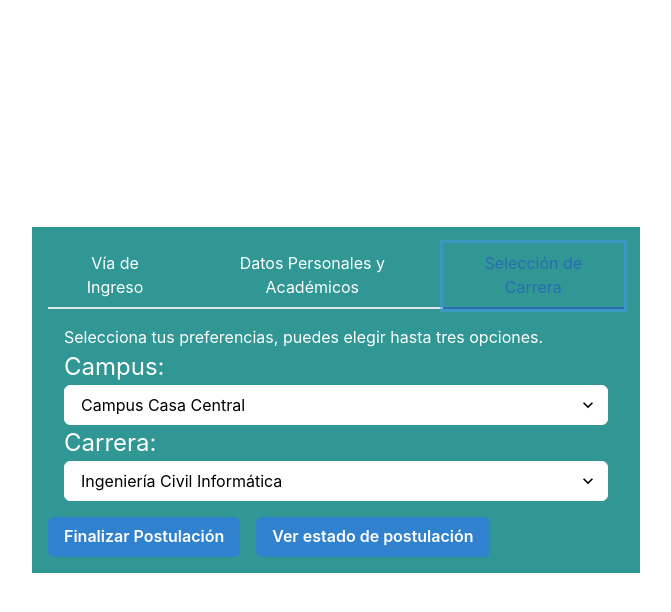
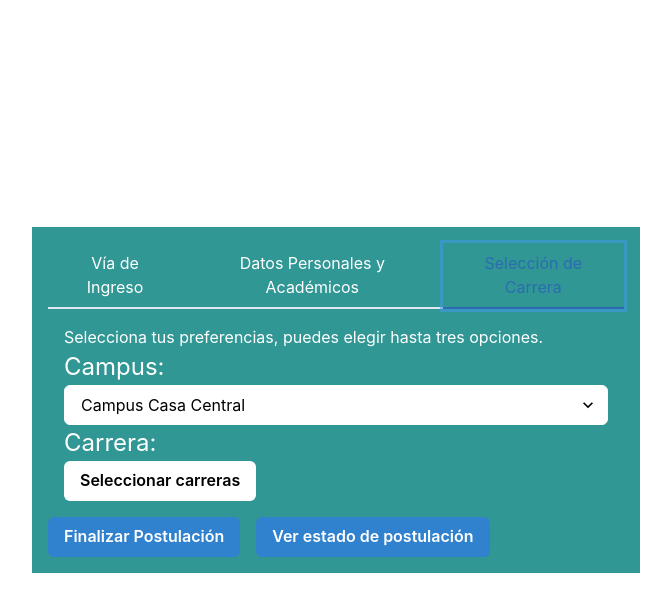
Before and after one commit to Pipe-Cruz/Entrega-2-Proyecto-INF322, a Next.js app: page /postulacion in a window 1280 px wide. Both pictures are taken after a click on the tab "Selección de Carrera". Shown: the top 612 px of the page, without its empty margins (304-975 px from the left). Built offline with nearby package versions, Linux system fonts and the light colour scheme.

Commit message:
Changes postulacion.js

```diff
--- a/pages/postulacion.js
+++ b/pages/postulacion.js
@@ -9,6 +9,18 @@ import { Stack } from "@chakra-ui/react"
 import { useRouter } from 'next/router'
 import { Tabs, TabList, TabPanels, Tab, TabPanel } from "@chakra-ui/react"
 import { Select } from "@chakra-ui/react"
+import {
+  Menu,
+  MenuButton,
+  MenuList,
+  MenuItem,
+  MenuItemOption,
+  MenuGroup,
+  MenuOptionGroup,
+  MenuIcon,
+  MenuCommand,
+  MenuDivider,
+} from "@chakra-ui/react"
 
 export default function Home() {
     const router = useRouter()
@@ -76,11 +88,18 @@ export default function Home() {
                 </Select>
 
                 <Text fontSize="2xl">Carrera:</Text>
-                <Select bg="white" borderColor="white" color="black">
-                  <option value="option1">Ingeniería Civil Informática</option>
-                  <option value="option2">Ingeniería Civil Electrónica</option>
-                  <option value="option3">Ingeniería Civil</option>
-                </Select>
+                <Menu closeOnSelect={false}>
+  <MenuButton as={Button} color="black" colorScheme="black" bg="white">
+    Seleccionar carreras
+  </MenuButton>
+  <MenuList minWidth="240px" color="black">
+    <MenuOptionGroup  color="black" title="Carreras" type="checkbox">
+      <MenuItemOption color="black" value="option1">Ingeniería Civil Informática</MenuItemOption>
+      <MenuItemOption color="black" value="option2">Ingeniería Civil Electrónica</MenuItemOption>
+      <MenuItemOption color="black" value="option3">Ingeniería Civil</MenuItemOption>
+    </MenuOptionGroup>
+  </MenuList>
+</Menu>
             </TabPanel>
 
         </TabPanels>
```
